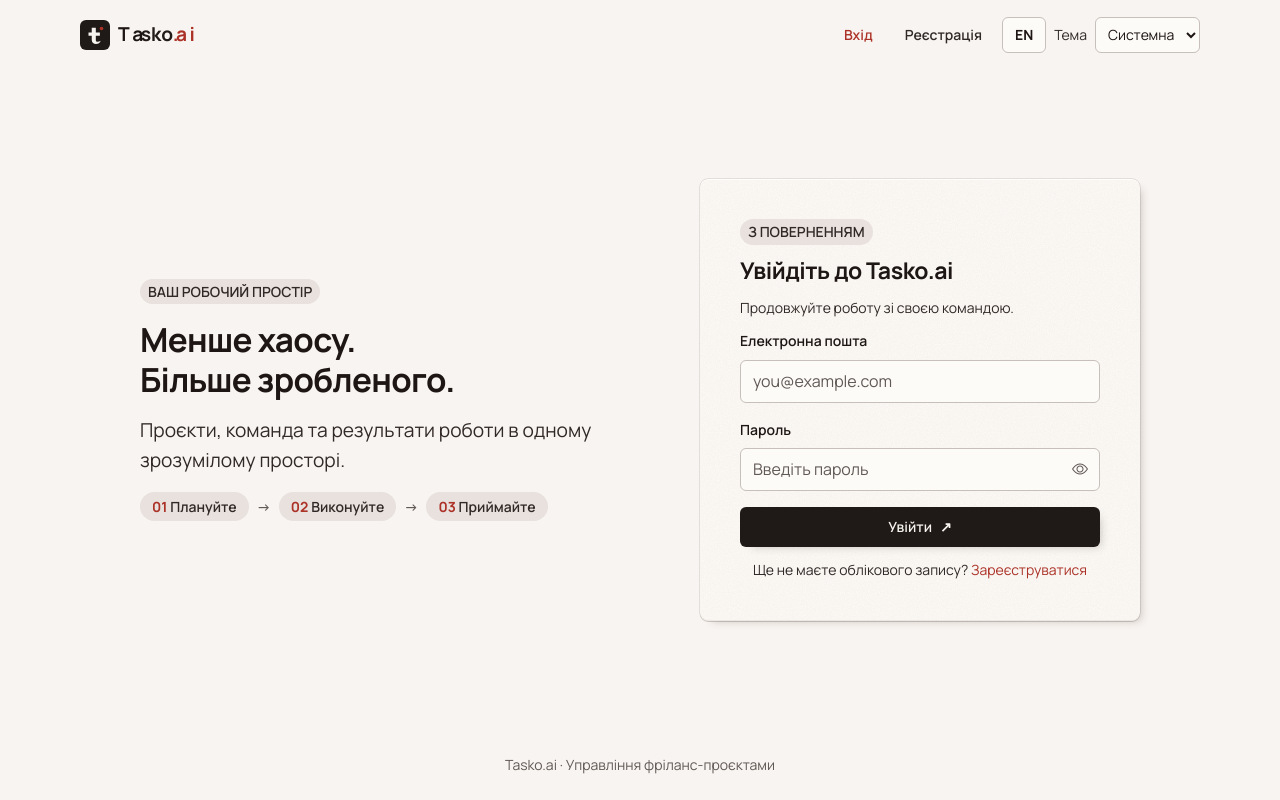
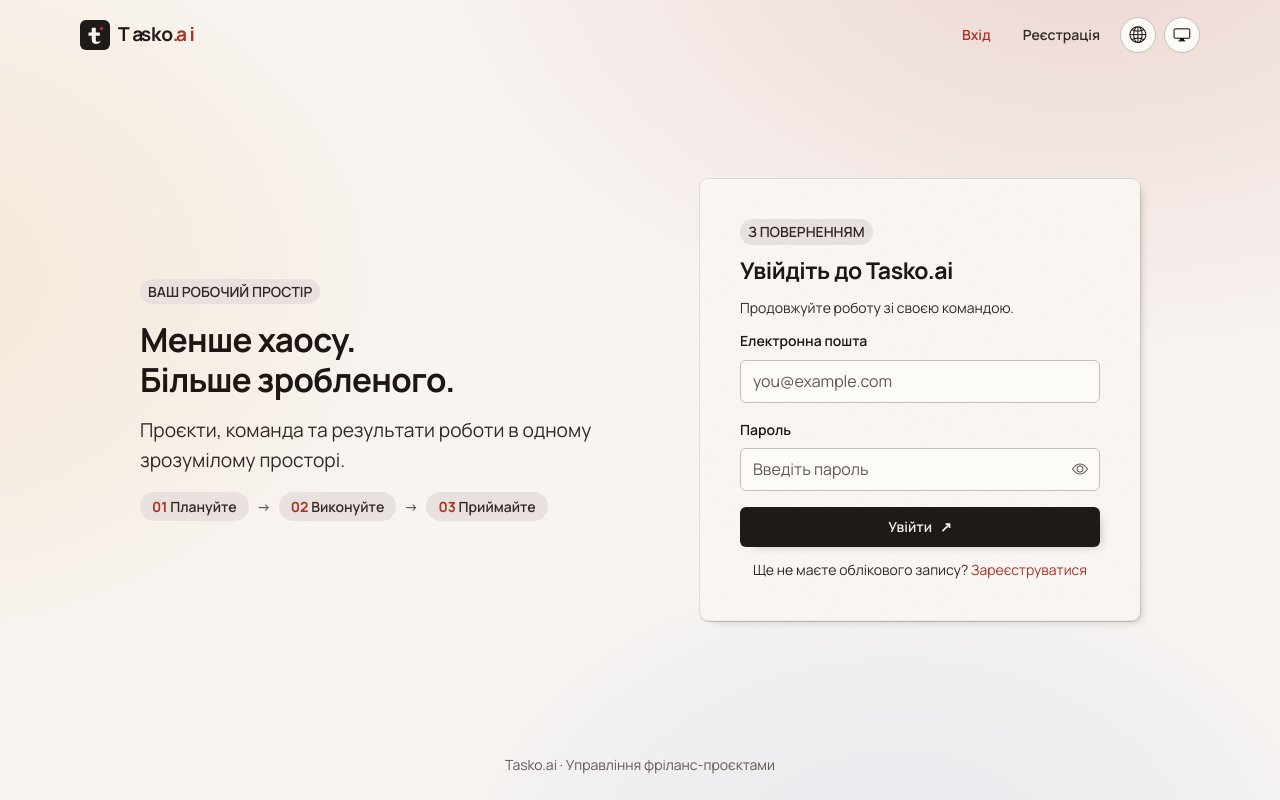
Before and after one commit to mievvchuk/Tasko.ai, a React (Vite) app in the folder apps/web/: page /login in a window 1280 px wide. Built offline with nearby package versions, Linux system fonts and the light colour scheme.

Commit message:
feat: theme and language as icon menus (sun, moon, display; globe), soft gradient behind welcome and auth pages

```diff
--- a/apps/web/src/app.css
+++ b/apps/web/src/app.css
@@ -276,31 +276,81 @@ label {
   opacity: 0.55;
   cursor: not-allowed;
 }
-.language-button {
-  min-height: 36px;
-  padding: var(--space-2xs) var(--space-sm);
+/* Тема й мова: кнопки-іконки зі спливним списком */
+.icon-menu {
+  position: relative;
+  display: inline-flex;
+}
+.icon-menu-button {
+  display: grid;
+  place-items: center;
+  width: 36px;
+  height: 36px;
+  padding: 0;
   border: 1px solid var(--color-rule-2);
-  border-radius: var(--radius-input);
+  border-radius: 50%;
   background: var(--color-surface);
-  font-size: var(--text-sm);
-  font-weight: 700;
-}
-.language-button:hover {
+  color: var(--color-ink);
+  font-size: 1.05rem;
+  cursor: pointer;
+  transition:
+    background-color var(--dur-micro) var(--ease-out),
+    transform var(--dur-micro) var(--ease-out);
+}
+.icon-menu-button:hover {
   background: var(--color-paper-3);
 }
-.theme-picker {
-  display: inline-flex;
-  align-items: center;
-  gap: var(--space-xs);
-  color: var(--color-ink-2);
-  font-size: var(--text-sm);
-  font-weight: 400;
-}
-.theme-picker select {
-  width: auto;
-  min-height: 36px;
-  padding: var(--space-2xs) var(--space-xs);
-  font-size: var(--text-sm);
+.icon-menu-button:active {
+  transform: scale(0.94);
+}
+.icon-menu-list {
+  position: absolute;
+  top: calc(100% + var(--space-xs));
+  right: 0;
+  z-index: var(--z-dropdown);
+  display: grid;
+  min-width: 170px;
+  margin: 0;
+  padding: var(--space-2xs);
+  list-style: none;
+  border-radius: var(--radius-card);
+  background: var(--color-surface);
+  box-shadow: var(--shadow-pop);
+  animation: pop-in var(--dur-short) var(--ease-out);
+  transform-origin: top right;
+}
+.icon-menu-list button {
+  display: flex;
+  align-items: center;
+  gap: var(--space-xs);
+  width: 100%;
+  padding: var(--space-xs) var(--space-sm);
+  border: 0;
+  border-radius: var(--radius-small);
+  background: transparent;
+  color: var(--color-ink);
+  font: inherit;
+  font-size: var(--text-sm);
+  text-align: left;
+  cursor: pointer;
+}
+.icon-menu-list button:hover {
+  background: var(--color-paper-3);
+}
+.icon-menu-list button[aria-pressed="true"] {
+  font-weight: 600;
+}
+.icon-menu-check {
+  margin-left: auto;
+  color: var(--color-accent-text);
+}
+/* У бічній панелі кнопки внизу — список відкривається вгору */
+.topbar-actions .icon-menu-list {
+  top: auto;
+  right: auto;
+  bottom: calc(100% + var(--space-xs));
+  left: 0;
+  transform-origin: bottom left;
 }
 
 /* ===== 3. Логотип, аватар, позначки ===== */
@@ -2262,6 +2312,29 @@ dd {
   display: flex;
   flex-direction: column;
   min-height: 100vh;
+}
+/* М'яке світіння на фоні головної та входу. Кольори з токенів теми,
+   тож у світлій і темній темі градієнт підлаштовується сам. */
+.welcome,
+.auth-shell {
+  background:
+    radial-gradient(
+      60rem 40rem at 85% -10%,
+      color-mix(in oklch, var(--color-accent-text) 16%, transparent),
+      transparent 70%
+    ),
+    radial-gradient(
+      50rem 36rem at -10% 35%,
+      color-mix(in oklch, var(--data-amber) 14%, transparent),
+      transparent 70%
+    ),
+    radial-gradient(
+      44rem 32rem at 70% 110%,
+      color-mix(in oklch, var(--data-blue) 9%, transparent),
+      transparent 70%
+    ),
+    var(--color-paper);
+  background-attachment: fixed;
 }
 .public-header {
   display: flex;
@@ -3975,13 +4048,17 @@ tbody tr:nth-child(n + 6) { animation-delay: 150ms; }
   .topbar-actions .account-menu {
     flex-basis: auto;
   }
-  .theme-picker-label,
   .account-name,
   .account-button > .bi-chevron-down {
     display: none;
   }
-  .topbar .theme-picker select {
-    width: 88px;
+  /* На телефоні панель згори — список знову відкривається вниз */
+  .topbar-actions .icon-menu-list {
+    top: calc(100% + var(--space-xs));
+    right: 0;
+    bottom: auto;
+    left: auto;
+    transform-origin: top right;
   }
   .account-button {
     padding: var(--space-2xs);
--- /dev/null
+++ b/apps/web/src/components/IconMenu.tsx
@@ -0,0 +1,77 @@
+import { useId, useState } from "react";
+
+export interface IconMenuOption<T extends string> {
+  value: T;
+  label: string;
+  icon?: string;
+}
+
+// Кнопка-іконка зі списком варіантів (тема, мова): займає мало місця у верхній панелі.
+export function IconMenu<T extends string>({
+  icon,
+  label,
+  value,
+  options,
+  onChange,
+}: {
+  icon: string;
+  label: string;
+  value: T;
+  options: IconMenuOption<T>[];
+  onChange: (value: T) => void;
+}) {
+  const [open, setOpen] = useState(false);
+  const id = useId();
+  return (
+    <div
+      className="icon-menu"
+      onKeyDown={(event) => {
+        if (event.key === "Escape") setOpen(false);
+      }}
+    >
+      <button
+        type="button"
+        className="icon-menu-button"
+        aria-label={label}
+        title={label}
+        aria-haspopup="true"
+        aria-expanded={open}
+        aria-controls={id}
+        onClick={() => setOpen(!open)}
+      >
+        <i className={`bi ${icon}`} aria-hidden="true"></i>
+      </button>
+      {open && (
+        <>
+          <div
+            className="account-backdrop"
+            aria-hidden="true"
+            onClick={() => setOpen(false)}
+          />
+          <ul className="icon-menu-list" id={id} aria-label={label}>
+            {options.map((option) => (
+              <li key={option.value}>
+                <button
+                  type="button"
+                  aria-pressed={option.value === value}
+                  onClick={() => {
+                    onChange(option.value);
+                    setOpen(false);
+                  }}
+                >
+                  {option.icon && (
+                    <i className={`bi ${option.icon}`} aria-hidden="true"></i>
+                  )}
+                  <span>{option.label}</span>
+                  {option.value === value && (
+                    <i className="bi bi-check2 icon-menu-check" aria-hidden="true"></i>
+                  )}
+                </button>
+              </li>
+            ))}
+          </ul>
+        </>
+      )}
+    </div>
+  );
+}
--- a/apps/web/src/components/ThemePicker.tsx
+++ b/apps/web/src/components/ThemePicker.tsx
@@ -7,6 +7,8 @@ import {
   themeKey,
 } from "../theme";
 import type { ThemePreference } from "../theme";
+import { IconMenu } from "./IconMenu";
+import type { IconMenuOption } from "./IconMenu";
 
 export function ThemePicker() {
   const { language, tr } = useLanguage();
@@ -27,14 +29,19 @@ export function ThemePicker() {
     };
   }, [preference]);
   const uk = language === "uk";
+  const options: IconMenuOption<ThemePreference>[] = [
+    { value: "light", label: uk ? tr("Світла") : "Light", icon: "bi-sun" },
+    { value: "dark", label: uk ? tr("Темна") : "Dark", icon: "bi-moon-stars" },
+    { value: "system", label: uk ? tr("Системна") : "System", icon: "bi-display" },
+  ];
+  const current = options.find((option) => option.value === preference)!;
   return (
-    <label className="theme-picker">
-      <span className="theme-picker-label">{uk ? tr("Тема") : "Theme"}</span>
-      <select
-        aria-label={uk ? tr("Тема сайту") : "Site theme"}
+    <IconMenu
+      icon={current.icon!}
+      label={`${uk ? tr("Тема сайту") : "Site theme"}: ${current.label}`}
       value={preference}
-        onChange={(event) => {
-          const value = readThemePreference(event.target.value);
+      options={options}
+      onChange={(value) => {
         setPreference(value);
         try {
           localStorage.setItem(themeKey, value);
@@ -42,11 +49,6 @@ export function ThemePicker() {
           /* Still works for this visit. */
         }
       }}
-      >
-        <option value="light">{uk ? tr("Світла") : "Light"}</option>
-        <option value="dark">{uk ? tr("Темна") : "Dark"}</option>
-        <option value="system">{uk ? tr("Системна") : "System"}</option>
-      </select>
-    </label>
+    />
   );
 }
--- a/apps/web/src/i18n.tsx
+++ b/apps/web/src/i18n.tsx
@@ -2,6 +2,7 @@ import { createContext, useContext, useEffect, useState } from "react";
 import type { ReactNode } from "react";
 import { translate } from "./i18n.en";
 import type { Language } from "./i18n.en";
+import { IconMenu } from "./components/IconMenu";
 
 const uk = {
   language: "EN",
@@ -190,16 +191,21 @@ export function useLanguage() {
   return context;
 }
 
+// Глобус зі списком мов; назви мов — кожна своєю мовою
 export function LanguageButton() {
-  const { t, toggleLanguage } = useLanguage();
+  const { language, toggleLanguage } = useLanguage();
   return (
-    <button
-      type="button"
-      className="language-button"
-      onClick={toggleLanguage}
-      aria-label="Змінити мову / Change language"
-    >
-      {t("language")}
-    </button>
+    <IconMenu
+      icon="bi-globe2"
+      label="Мова / Language"
+      value={language}
+      options={[
+        { value: "uk", label: "Українська" },
+        { value: "en", label: "English" },
+      ]}
+      onChange={(value) => {
+        if (value !== language) toggleLanguage();
+      }}
+    />
   );
 }
```
Lines whose indentation alone changed are shown as unchanged.
